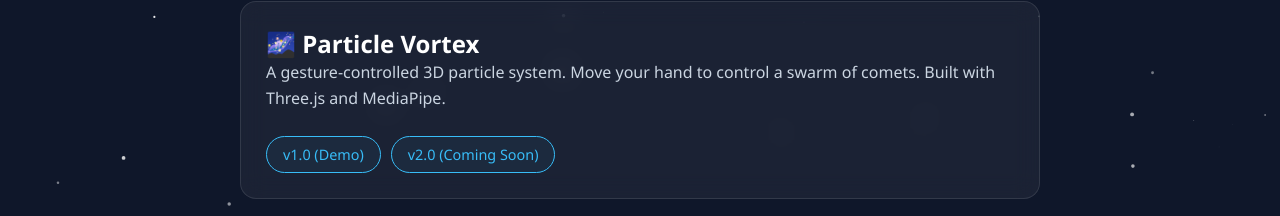
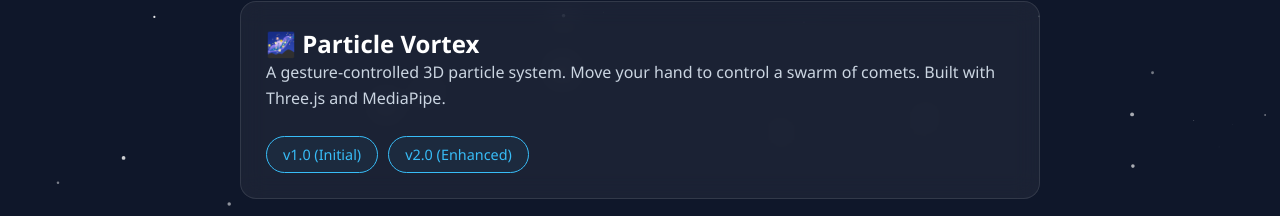
Before and after one commit to nihalfarooqm/vibe-coding-lab, a plain HTML site: page index.html in a window 1280 px wide. Shown: the part 228-444 px from the top of the page. Drawn offline with Linux system fonts and the light colour scheme.

Commit message:
Update version links in index.html

```diff
--- a/index.html
+++ b/index.html
@@ -166,8 +166,8 @@
                     </p>
                 </div>
                 <div class="version-list">
-                    <a href="./1-particle-vortex/index.html" class="version-link">v1.0 (Demo)</a>
-                    <a href="#" class="version-link">v2.0 (Coming Soon)</a>
+                    <a href="./Particle Vortex/vortex1.0.html" class="version-link">v1.0 (Initial)</a>
+                    <a href="./Particle Vortex/vortex2.0.html" class="version-link">v2.0 (Enhanced)</a>
                 </div>
             </div>
 
```
